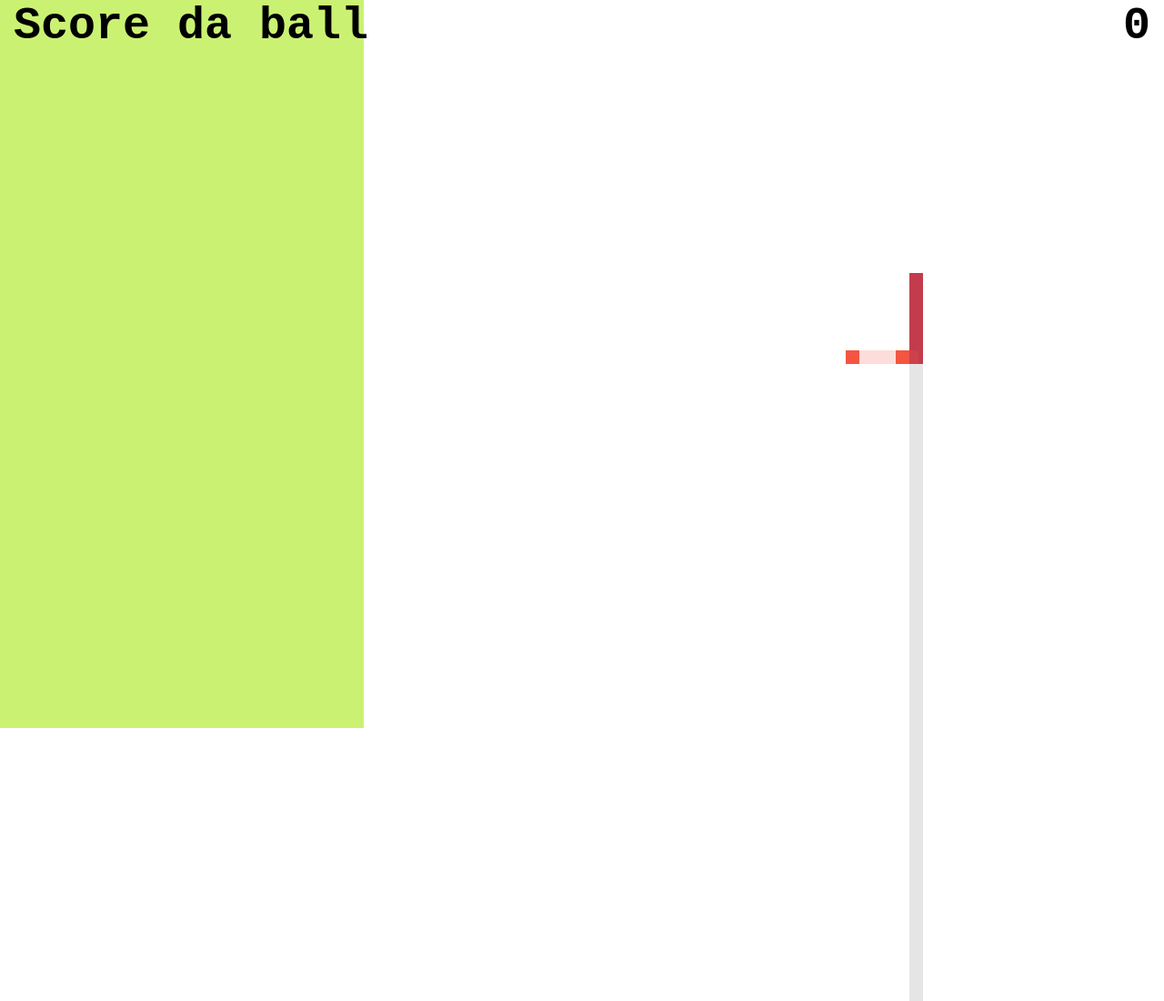
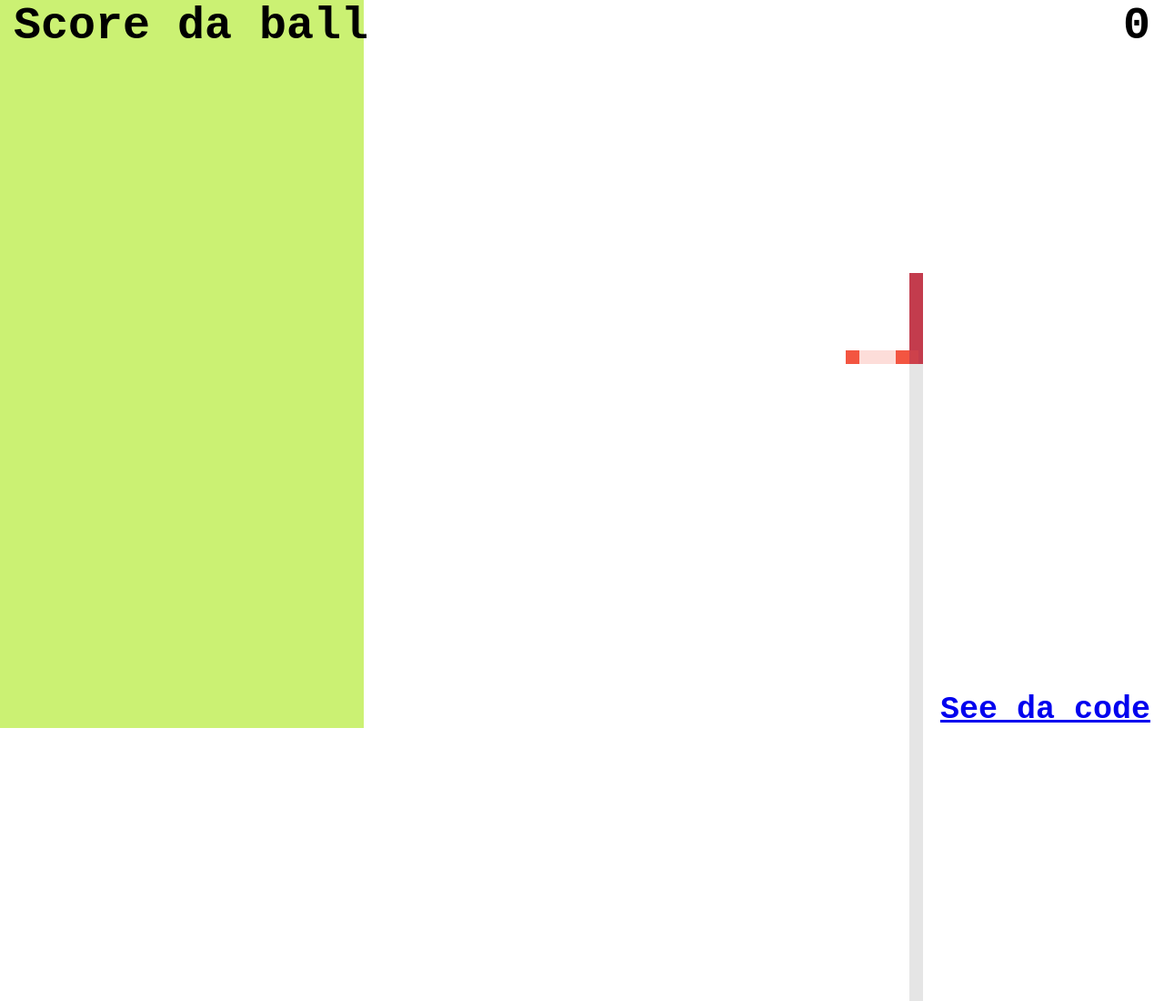
Before and after one commit to alexcrist/bump, a website: page frontend/index.html in a window 1280 px wide. Shown: the top 1100 px of the page at 91% size. Drawn offline with nearby package versions, Linux system fonts and the light colour scheme; no server answers.

Commit message:
Add 'see da code'

```diff
--- a/frontend/index.html
+++ b/frontend/index.html
@@ -10,6 +10,7 @@
 <body>
 
   <div id="container">
+
     <div id="title">Score da ball</div>
     <div id="score">0</div>
     <div id="shooting-area"></div>
@@ -20,6 +21,10 @@
     <div id="post"></div>
   </div>
 
+  <a href="https://github.com/alexcrist/score-da-ball">
+    <div id="code">See da code</div>
+  </a>
+
   <script src="https://cdn.socket.io/4.5.0/socket.io.min.js" integrity="sha384-7EyYLQZgWBi67fBtVxw60/OWl1kjsfrPFcaU0pp0nAh+i8FD068QogUvg85Ewy1k" crossorigin="anonymous"></script>
   <script src="https://code.jquery.com/jquery-3.6.0.min.js" integrity="sha256-/xUj+3OJU5yExlq6GSYGSHk7tPXikynS7ogEvDej/m4=" crossorigin="anonymous"></script>
   <script src="helpers.js"></script>
--- a/frontend/styles.css
+++ b/frontend/styles.css
@@ -93,3 +93,16 @@ body {
   user-select: none;
   z-index: 1;
 }
+
+a {
+  position: fixed;
+  bottom: 0;
+  right: 15px;
+}
+
+#code {
+  font-family: 'Courier New', Courier, monospace;
+  font-weight: bold;
+  font-size: 35px;
+  z-index: 1;
+}
```
